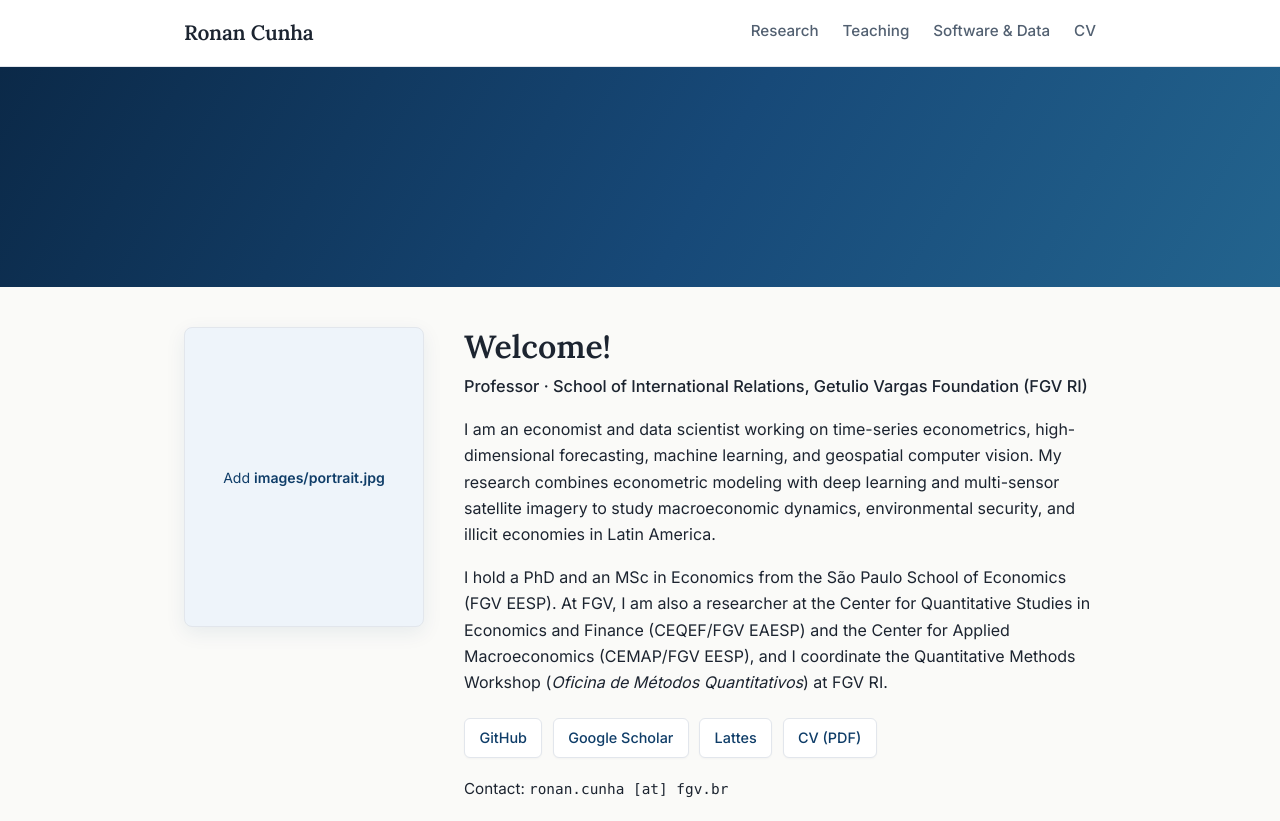
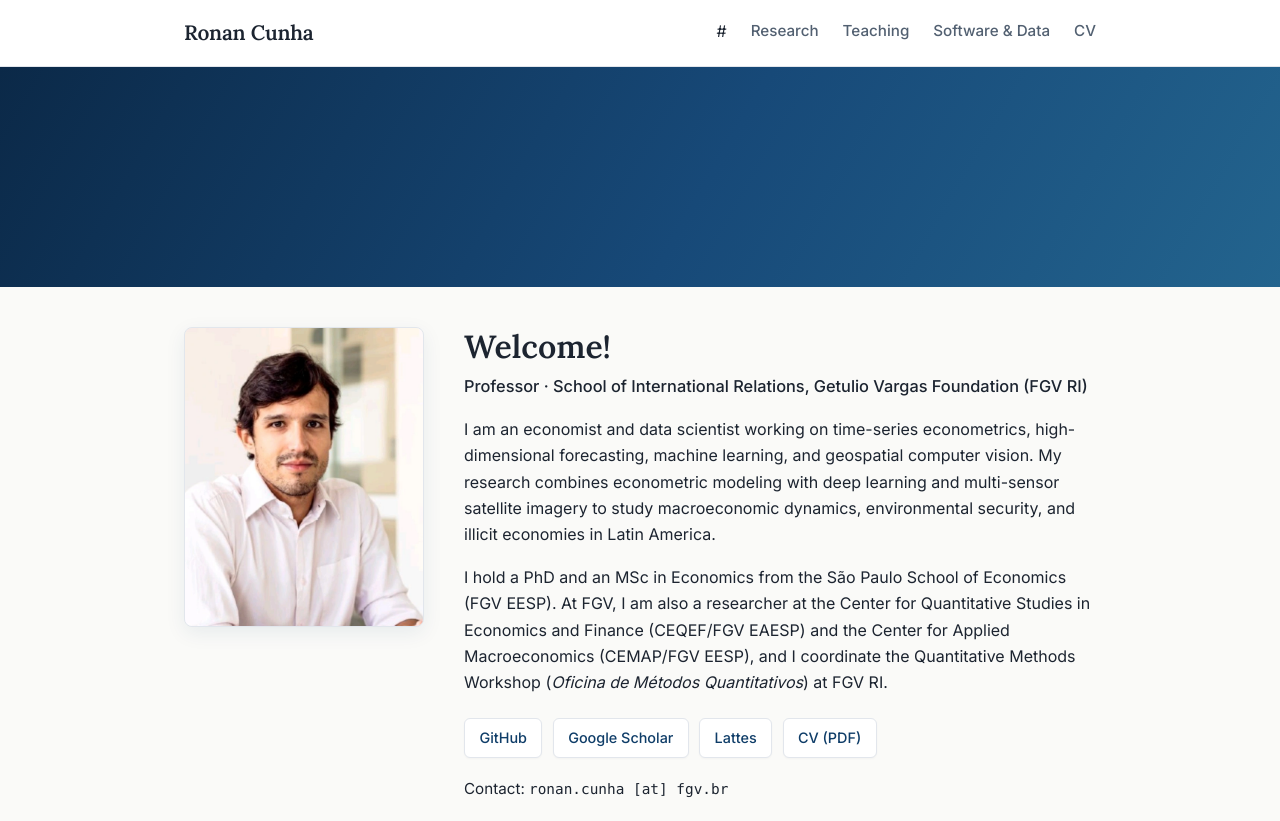
Before and after one commit to ronan-cunha/ronan-cunha.github.io, a plain HTML site: page index.html in a window 1280 px wide. Shown: the top 821 px of the page. Drawn offline with Linux system fonts and the light colour scheme.

Commit message:
Update index.html

```diff
--- a/index.html
+++ b/index.html
@@ -15,7 +15,7 @@
     <div class="header-inner">
       <a class="site-title" href="index.html">Ronan Cunha</a>
       <nav class="site-nav" aria-label="Main">
-      <a href="research.html">Research</a>
+      #<a href="research.html">Research</a>
       <a href="teaching.html">Teaching</a>
       <a href="software.html">Software &amp; Data</a>
       <a href="cv.html">CV</a>
@@ -32,10 +32,7 @@
     <div class="profile-grid">
       <figure class="portrait-card">
         <div class="portrait-frame">
-          <img src="images/foto_teste.png.jpg" alt="Ronan Cunha" onerror="this.style.display='none'; this.nextElementSibling.style.display='block';">
-          <div class="portrait-placeholder" style="display:none;">
-            Add <strong>images/portrait.jpg</strong>
-          </div>
+          <img src="images/foto_teste.png" alt="Ronan Cunha" onerror="this.style.display='none'; this.nextElementSibling.style.display='block';">
         </div>
       </figure>
 
```
